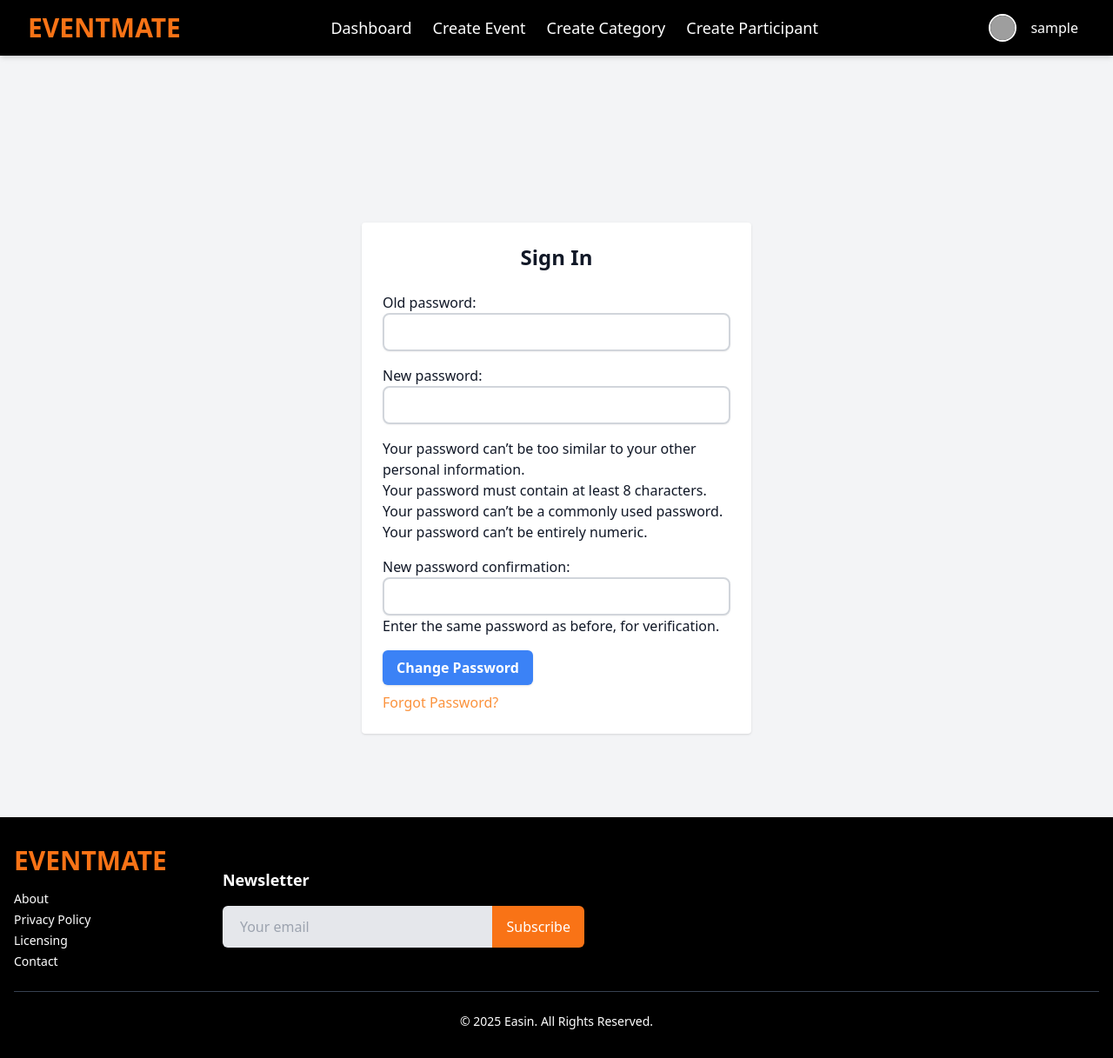
After one commit to Easin2050/Event-management, a Django app: page /users/password-change/ in a window 1280 px wide. The commit adds this page. Shown: the whole page at 87% size. Run offline with Django 5.2, Linux system fonts and the light colour scheme; the visitor is signed in with stand-in values (Sample User, id 1); grey boxes are pictures that could not be loaded.

Commit message:
password change design and functionality done

```diff
--- a/users/forms.py
+++ b/users/forms.py
@@ -1,6 +1,6 @@
 from django import forms
 import re
-from django.contrib.auth.forms import UserCreationForm
+from django.contrib.auth.forms import UserCreationForm,PasswordChangeForm
 from django.contrib.auth.models import User,Permission,Group
 from events.forms import StyledFormMixin
 from django.contrib.auth.forms import AuthenticationForm
@@ -95,3 +95,6 @@ class CreateGroupForm(forms.ModelForm):
     class Meta:
         model = Group
         fields = ['name', 'permissions']
+
+class CustomPasswordChangeForm(StyledFormMixin,PasswordChangeForm):
+    pass
--- /dev/null
+++ b/users/templates/accounts/change_password.html
@@ -0,0 +1,29 @@
+{% extends "base2.html" %}
+{% block content %}
+<div class="flex justify-center items-center px-4 mx-auto w-1/2 mb-8 mt-8">
+  <div class="w-full max-w-md mt-8 mb-16 p-6 bg-white rounded shadow">
+    {% if messages %}
+      {% for message in messages %}
+        <div class="mb-4 px-4 py-2 rounded text-white
+                    {% if message.tags == 'success' %}bg-green-500
+                    {% elif message.tags == 'error' %}bg-red-500
+                    {% else %}bg-blue-500{% endif %}">
+          {{ message }}
+        </div>
+      {% endfor %}
+    {% endif %}
+
+    <h2 class="text-2xl font-semibold mb-6 text-center">Sign In</h2>
+
+    <form method="POST" class="space-y-4">
+      {% csrf_token %}
+      {{ form.as_p }}
+      <button type="submit" class="bg-blue-500 hover:bg-blue-600 text-white font-semibold py-2 px-4 rounded-md shadow mt-6">
+        Change Password
+      </button>
+    </form>
+
+    <p class='mt-2 text-orange-400'><a href="{% url 'password-reset' %}">Forgot Password?</a></p>
+  </div>
+</div>
+{% endblock content %}
--- a/users/templates/accounts/profile.html
+++ b/users/templates/accounts/profile.html
@@ -17,7 +17,7 @@
           <a href="{% url '' %}" class="block py-2 px-4 text-gray-700 hover:bg-gray-200"
             >Edit Profile</a
           >
-          <a href="{% url '' %}" class="block py-2 px-4 text-gray-700 hover:bg-gray-200"
+          <a href="{% url 'password-change' %}" class="block py-2 px-4 text-gray-700 hover:bg-gray-200"
             >Change Password</a
           >
         </nav>
--- a/users/urls.py
+++ b/users/urls.py
@@ -1,5 +1,5 @@
 from django.urls import path
-from users.views import UserProfileView,sign_up, SignIn, sign_out, activate_user, AdminDashboard, assign_role, create_group, group_list
+from users.views import CustomPasswordChangeDone,CustomPasswordChangeView,UserProfileView,sign_up, SignIn, sign_out, activate_user, AdminDashboard, assign_role, create_group, group_list
 from django.contrib.auth.views import LogoutView
 urlpatterns = [
     path('sign-up/', sign_up, name='sign-up'),
@@ -12,4 +12,6 @@ urlpatterns = [
     path('admin/create-group/', create_group, name='create-group'),
     path('admin/group-list/', group_list, name='group-list'),
     # path('password-reset/',CustomPasswordReset.as_view(), name='password-reset')
+    path('password-change/',CustomPasswordChangeView.as_view(), name='password-change'),
+    path('password-change/done/',CustomPasswordChangeDone.as_view(), name='password_change_done')
 ]
--- a/users/views.py
+++ b/users/views.py
@@ -3,7 +3,7 @@ from django.contrib.auth.models import User, Group
 from django.contrib.auth import login, logout
 from users.forms import CustomRegistrationForm, AssignRoleForm, CreateGroupForm
 from django.contrib import messages
-from users.forms import LoginForm
+from users.forms import LoginForm,CustomPasswordChangeForm
 from django.contrib.auth.tokens import default_token_generator
 from django.contrib.auth.decorators import login_required, user_passes_test
 from django.db.models import Prefetch
@@ -175,3 +175,11 @@ class UserProfileView(TemplateView):
         context['last_login']=user.last_login
         # context['phone_number']=user.phone_number
         return context
+
+
+class CustomPasswordChangeView(PasswordChangeView):
+    template_name='accounts/change_password.html'
+    form_class=CustomPasswordChangeForm
+
+class CustomPasswordChangeDone(PasswordChangeDoneView):
+    template_name='accounts/password_change_done.html'
```
Also changed, not shown: users/templates/accounts/password_change_done.html (added, +16 -0 lines).
